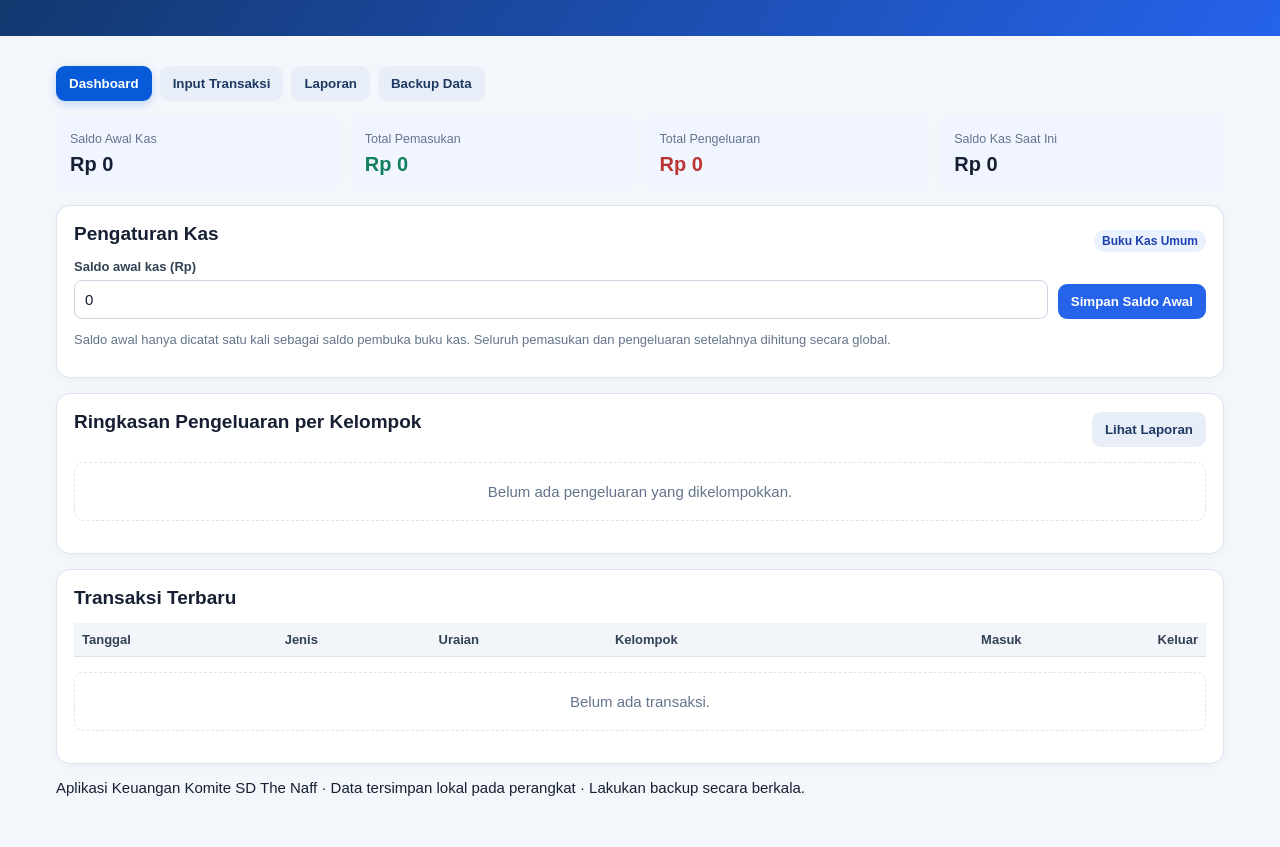
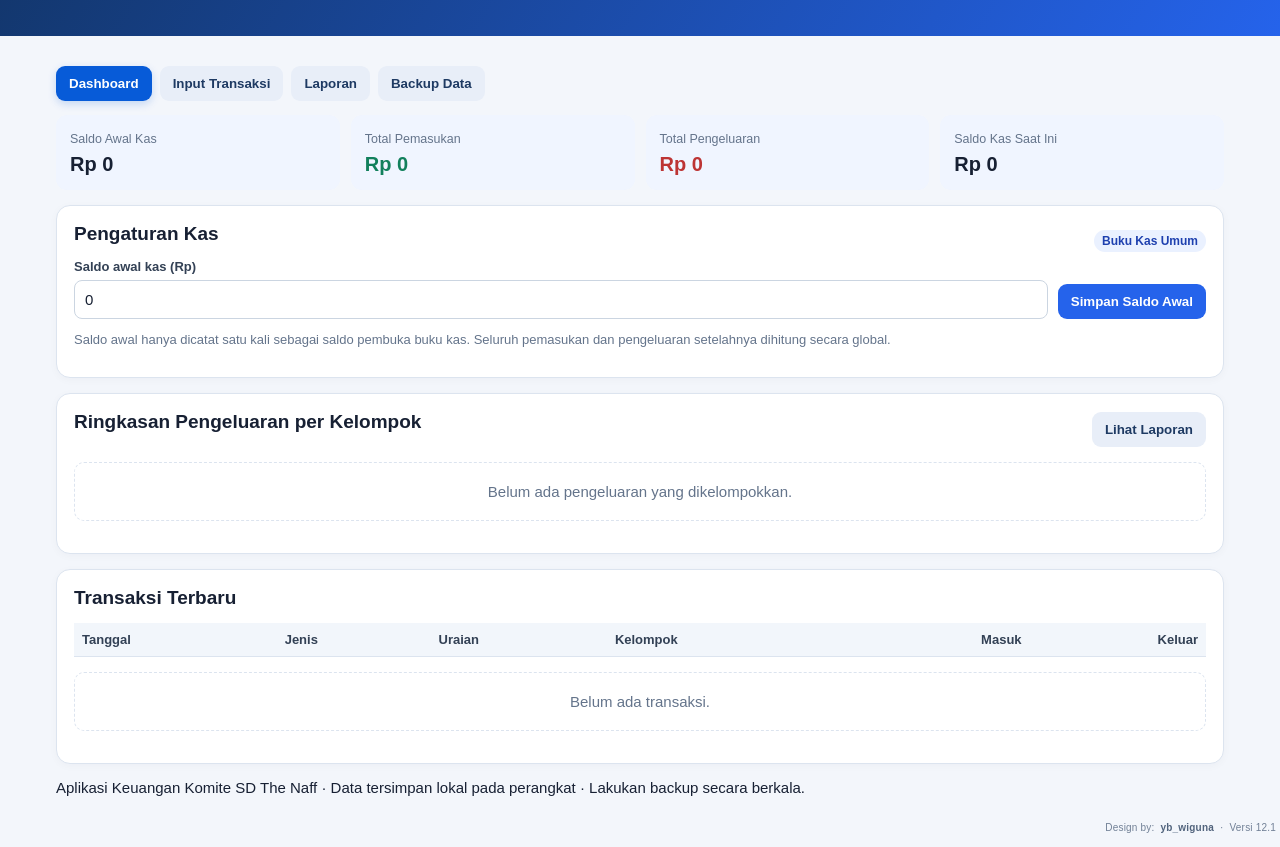
Before and after one commit to yobbaguna-wq/keuangan-komite-the-naff-, a plain HTML site: page index.html in a window 1280 px wide. Shown: the part 118-965 px from the top of the page. Before the commit the page ends 930 px from the top, so only its background shows below. Drawn offline with Linux system fonts and the light colour scheme.

Commit message:
Add files via upload

```diff
--- a/index.html
+++ b/index.html
@@ -46,6 +46,9 @@ th,td{padding:9px 8px;border-bottom:1px solid var(--line);text-align:left;vertic
 #printHeader .print-brand-text h2{margin:0;font-size:17px}
 #printHeader .print-brand-text p{margin:4px 0 0;color:#334155}
 .report-meta{margin:0 0 12px;color:#475569;font-size:12px}
+.app-credit{display:flex;justify-content:flex-end;align-items:center;gap:6px;padding:10px 4px 14px;color:#718096;font-size:10px;letter-spacing:.2px;text-align:right}
+.app-credit strong{color:#52647d;font-weight:700}
+@media print{.app-credit{display:none!important}}
 .signatures{display:flex;justify-content:space-between;gap:25px;margin-top:40px;text-align:center}.signatures>div{width:45%}
 .group-card{border:1px solid var(--line);border-radius:10px;padding:13px;margin:10px 0}.group-card h3{margin-bottom:8px}
 @media(max-width:720px){.wrap{padding:11px}.cards{grid-template-columns:repeat(2,minmax(0,1fr))}h1{font-size:20px}.stat strong{font-size:17px}.field{min-width:calc(50% - 10px)}}
@@ -468,4 +471,5 @@ if ("serviceWorker" in navigator && location.protocol !== "file:") {
   });
 }
 </script>
+<div class="app-credit">Design by: <strong>yb_wiguna</strong><span>·</span>Versi 12.1</div>
 </body></html>
```
Also changed, not shown: 1 other file.
